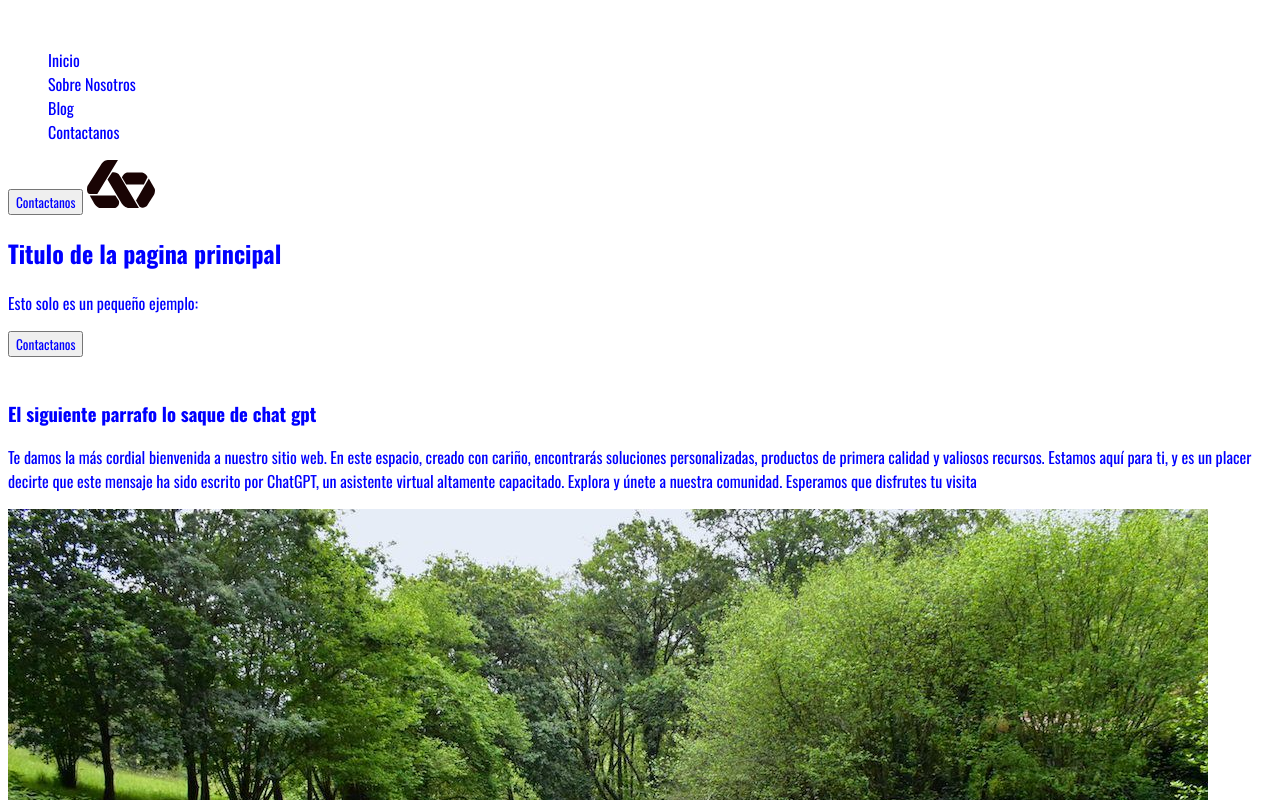
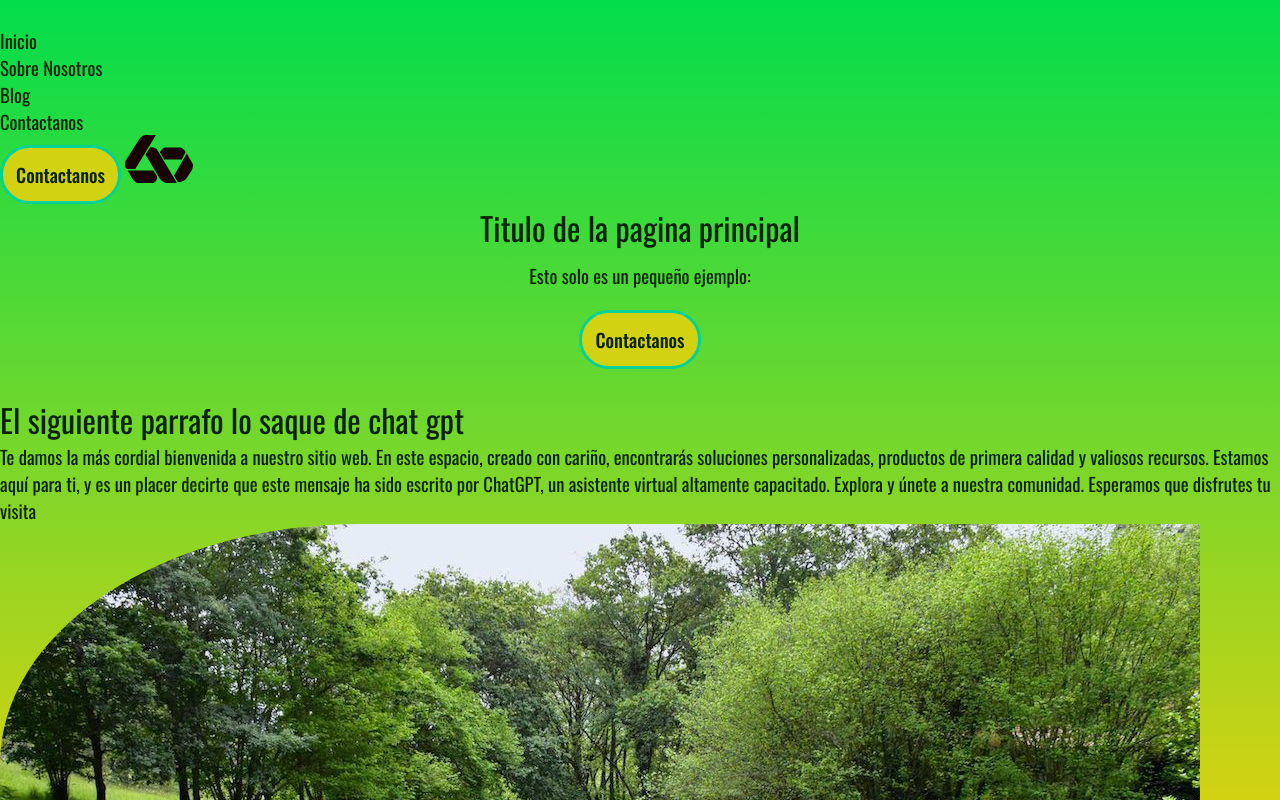
Before and after one commit to RobertoSiracusa/HTML2110, a plain HTML site: page index.html in a window 1280 px wide. Shown: the top 800 px of the page. Drawn offline with Linux system fonts and the light colour scheme.

Commit message:
nuevos comandos clase11-11 comentarios actualizados

```diff
--- a/index.html
+++ b/index.html
@@ -26,8 +26,9 @@
     <link rel="stylesheet" href="style.css">
 </head>
 <body>
+    <div id="background"> </div>
     <header class="header">
-        <nav>
+        <nav class="nav">
             <img src="" alt="">
             <ul>
                 <li>Inicio</li>
@@ -40,7 +41,7 @@
         </nav>
     </header>
     <main>
-        <section>
+        <section class="jumbotron">
             <h1> Titulo de la pagina principal</h1>
 
             <p> Esto solo es un pequeño ejemplo:</p>
@@ -56,9 +57,9 @@
             <p>     Te damos la más cordial bienvenida a nuestro sitio web. En este espacio, creado con cariño, encontrarás soluciones personalizadas, productos de primera calidad y valiosos recursos. Estamos aquí para ti, y es un placer decirte que este mensaje ha sido escrito por ChatGPT, un asistente virtual altamente capacitado. Explora y únete a nuestra comunidad. Esperamos que disfrutes tu visita</p>
         </section>
         <div>
-            <img src="/assets/images/DSC_0029.jpg" alt="">
-            <img src="/assets/images/RESP_47_CangasOnís-1024x683.jpg" alt="">
-            <img src="/assets/images/Types of Lighting in Photography and How to Shoot in Them.jpg" alt="">
+            <img src="/assets/images/DSC_0029.jpg" alt="" class="box1">
+            <img src="/assets/images/RESP_47_CangasOnís-1024x683.jpg" alt="" class="box2">
+            <img src="/assets/images/Types of Lighting in Photography and How to Shoot in Them.jpg" alt="" class="box3">
         </div>
         <div>
 
@@ -71,7 +72,7 @@
             <h2>Unete a nosotros</h2>
             <p> Deja tu email aqui para formar parte de nuestro newsletter</p>
 
-            <form action="/" method="get">
+            <form action="/" method="get" class="formularioemail">
                 <input type="text" name="miNombre">
                 <input type="email" name="miEmail">
                 <input type="password" name="miPassword">
--- a/style.css
+++ b/style.css
@@ -1,7 +1,7 @@
-body{
-    background-color: white;
-}
+/* body{ */
+   /* background-color: white; /*aplico color de fondo al body de la pagina, al aplicarlo aqui se lo estoy aplicando a toda la pagina*/
 
+/*}*/
 /*header{
     color: red;
     font-size: 1.7rem;
@@ -14,21 +14,100 @@ body{
     src: url('/assets/fonts/Oswald/Oswald-VariableFont_wght.ttf');
 }
 * {
-    color: blue;
-    font-family: Oswald;
+
     list-style: none; /* cambia estilo de las listas, tener seleccionado el none le quita el punto a la lista */
-    box-sizing: border-box; /* controla el espaciado */
+    box-sizing: border-box; /* controla el espaciado,evita el agrandamiento de caja*/
+    /* PROPIEDADES DEL ESPACIADO */
+    padding: 0;
+    border: 0;
+    margin: 0;
+    /* PROPIEDADES DE LA TIPOGRAFIA */
+    color: #0A2304;
+    font-family: Oswald; /*cambia el tipo de tipografia*/
+    font-size: 14pt; /*tamaño recomendado entre 12pt y 16pt, 1 rem equivale a 16 pixeles */
+    font-weight: 400; /*grosor de la letra */
+    outline: none;/*eliminar borde a los inputs que generemos*/
+    /*background-color: #02DD4B;*/
+
 }
 /* propiedades de el fondo */
-/*body{o
-    /*background-color: black;
+ #background{
+    background-image:linear-gradient(180deg,#02DD4B,#D3D212);
+    /* background-image:radial-gradient(circle, blue,red,yellow); */
+    background-size:100%;
+    width: 100%;
+    height: 100vh;
+    position: fixed;
+    z-index: -1;
+    background-repeat:repeat-y; /*sirve para que se repita a lo largo del eje Y*/
+}
+body{
     background-image:
         linear-gradient(180deg,blue,white);
     background-image:
-    radial-gradient(circle, blue,red,yellow);*/
-    /*background-image:
-    url(https://images.unsplash.com/photo-1609433126729-535bd3e0b4f6?auto=format&fit=crop&q=80&w=1000&ixlib=rb-4.0.3&ixid=M3wxMjA3fDB8MHxzZWFyY2h8Mnx8Zm9uZG8lMjBkZSUyMGxhZHJpbGxvfGVufDB8fDB8fHww);
-    background-size: 60;
+    radial-gradient(circle, blue,red,yellow);
+
     background-repeat:repeat-y;
+    z-index: -1;
+}
+img{
+    border-radius: 30% 0; /* aplica redondeo a las esquinas de las imagenes*/
+}
 
-}*/
+h1,h2,h3,h4 {
+    font-size: 24pt; /*tamaño de los titulos*/
+}
+button{
+    border:solid 3px #00D397;
+    background-color: #D3D212;
+    padding: 0.7rem;/*sirve para separar los bordes del texto del boton*/
+    font-weight: 500; /* los botones tiene que ir en negrita*/
+    border-radius: 2rem;
+    transition: all .3s ease-out;
+}
+button:hover{ /* actua compo subclase, el HOVER significa al pasar el mouse sobre el objeto, en este caso el boton. Se aplica gracias al comando transition*/
+    background-color: #00D397;/* hace que al activar el transition el fondo pase a ser transparente*/;
+    color: #D3D212;
+    border-color: #0A2304;
+}
+/* TODO LO QUE NO SEA GENERAL LO APLICAREMOS CON LAS CLASES EJEMPLO: JUMBOTRON*/
+/* TOMO LA CLASE JUMBOTRON, PREVIAMENTE DEFINIDA EN EL HTML*/
+.jumbotron{
+    text-align: center; /* ALINEAR LOS ELEMENTOS DE LA CLASE JUMBOTRON DEL HTML*/
+}
+.jumbotron h1{
+    margin-bottom:8pt;
+}
+.jumbotron p{
+    margin-bottom: 16pt;
+}
+/*EXPLICACION*/
+/* .box1{
+    opacity:1;
+    transform: all .9s ease-in;
+}
+.box1:hover{
+    opacity:0.5;
+} */
+div {
+    perspective: 1000px;
+}
+.box1{
+    transition: transform 500ms ease;
+}
+.box1:hover{
+    transform:translatex(400px) translateY(400px) rotateX(90deg)rotateY(20deg);
+}
+input{
+    border: transparent;
+    background-color: #D9D9D9;
+    padding: 0.7rem;/*sirve para separar los bordes del texto del boton*/
+    border-radius: 2.5rem;
+}
+.header{
+    position: sticky;
+    top:0;
+    left: 0;
+    width: 100%;
+    z-index: 1000; /* aplica profundidad para que el elemento este por delante del resto*/
+}
```
